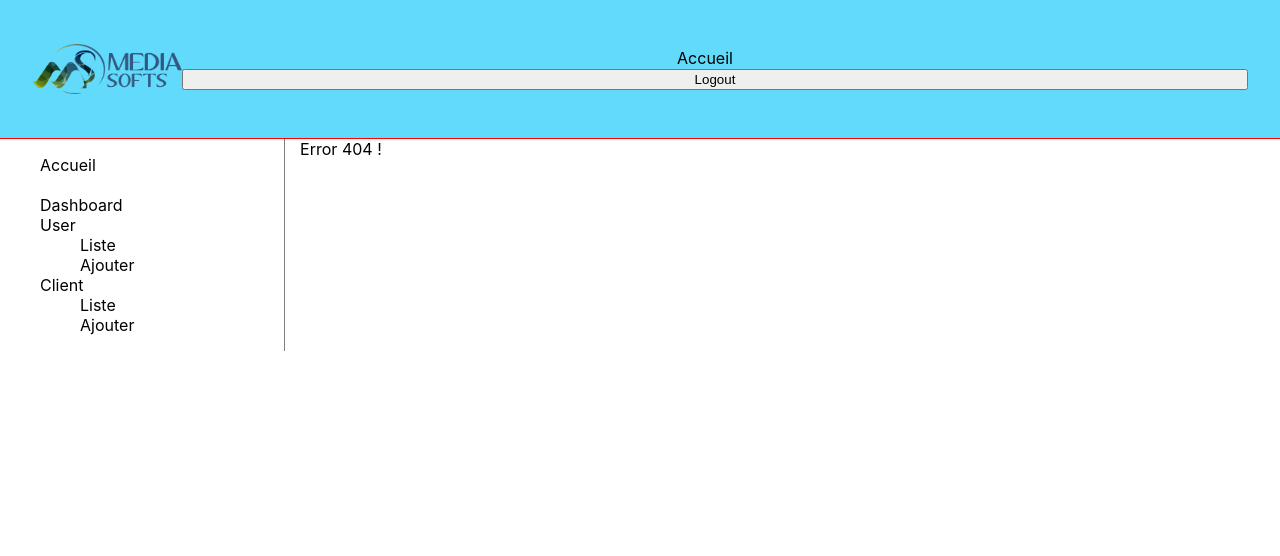
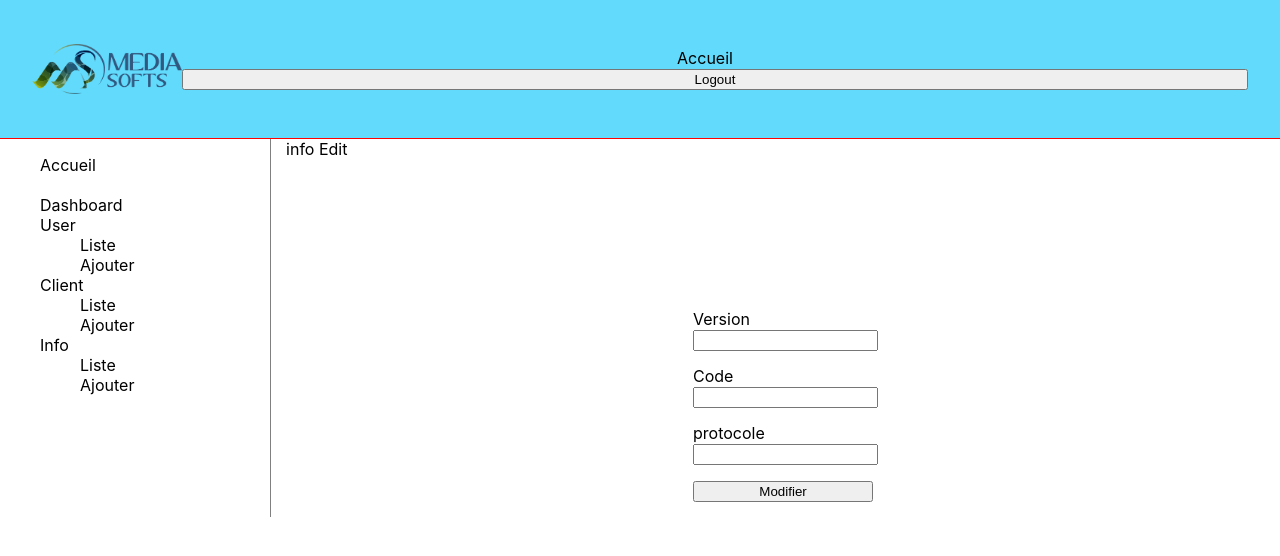
Before and after one commit to terrienf/msreact, a React (Create React App) app: page /admin/info/infoEdit/1 in a window 1280 px wide. Before the commit this address had no page. Shown: the top 556 px of the page. Built offline with nearby package versions, Linux system fonts and the light colour scheme; no server answers; sample sign-in values are in the browser's storage.

Commit message:
Dimanche 22:00

```diff
--- a/src/Component/admin/SideMenu.js
+++ b/src/Component/admin/SideMenu.js
@@ -24,6 +24,13 @@ const SideMenu = ({Roles}) => {
                         <li><Link to="/admin/client/clientAdd">Ajouter</Link></li>
                     </ul>
                 </li>
+                <li>
+                    Info
+                    <ul>
+                        <li><Link to="/admin/info/index">Liste</Link></li>
+                        <li><Link to="/admin/info/infoAdd">Ajouter</Link></li>
+                    </ul>
+                </li>
             </ul>
         </div>
     );
--- a/src/pages/Admin/AdminRouter.js
+++ b/src/pages/Admin/AdminRouter.js
@@ -5,6 +5,7 @@ import {User, UserEdit, UserAdd} from "./User";
 import {Client, ClientAdd, ClientEdit} from "./Client";
 import Error from "../../utils/error";
 import './admin.css';
+import {Info, InfoAdd, InfoEdit} from "./Info";
 
 const AdminRouter = () => {
     return (
@@ -24,6 +25,13 @@ const AdminRouter = () => {
                     <Route path="clientEdit/:cid" element={<ClientEdit/>}/>
                     <Route path="clientAdd" element={<ClientAdd/>}/>
                 </Route>
+
+                <Route path="info">
+                    <Route path="index" element={<Info />}/>
+                    <Route path="infoEdit/:iid" element={<InfoEdit/>}/>
+                    <Route path="infoAdd" element={<InfoAdd/>}/>
+                </Route>
+
                 <Route path="*" element={<Error/>}/>
             </Route>
         </Routes>
--- a/src/pages/Admin/Dashboard.js
+++ b/src/pages/Admin/Dashboard.js
@@ -10,7 +10,10 @@ const Dashboard = () => {
     useEffect(() => {
         if(flag.current === false){
             clientService.getAllClients()
-                .then(res=> setClients(res.data))
+                .then(res=> {
+                    console.log(res.data)
+                    setClients(res.data)
+                })
                 .catch(err=>console.log(err))
         }
         return() => flag.current = true
--- /dev/null
+++ b/src/pages/Admin/Info/Info.js
@@ -0,0 +1,69 @@
+import React, {useEffect, useRef, useState} from "react";
+import {Link} from "react-router-dom";
+import {infoService} from "../../../services/info.service";
+
+const User = () => {
+    const [infos, setInfos] = useState([])
+    const flag = useRef(false)
+
+
+
+// Récupération de la liste des infos à l'affichage
+    useEffect(() => {
+        if (flag.current === false) {
+            infoService.getAllInfos()
+                .then(res => {
+                    console.log(res.data)
+                    // Liste dans le state
+                    setInfos(res.data)
+                })
+                .catch(err => console.log(err))
+        }
+        return () => flag.current = true
+    }, [])
+
+    const delInfo = (infoId) => {
+        infoService.deleteInfo(infoId)
+            .then(res => {
+                console.log(res)
+                setInfos(current => current.filter(info => info.id !== infoId))
+            })
+    }
+
+    return (
+        <div className="info">
+            liste info
+            <table>
+                <thead>
+                <tr>
+                    <th>code client</th>
+                    <th>version</th>
+                    <th>ipAdress</th>
+                    <th>protocole</th>
+                </tr>
+                </thead>
+
+                <tbody>
+                {
+                    infos.map(info => (
+                        <tr key={info.id}>
+                            <td>{info.client.code}</td>
+                            <td>{info.version}</td>
+                            <td>{info.ipAdress}</td>
+                            <td>{info.protocole}</td>
+                            <td>
+                                <Link to={`/admin/info/infoEdit/${info.id}`}>
+                                    <button className="edit_infoButton">Modifier</button>
+                                </Link>
+                            </td>
+                            <td><button className="del_infoButton" onClick={() => delInfo(info.id)}>Supprimer</button></td>
+                        </tr>
+                    ))
+                }
+                </tbody>
+            </table>
+        </div>
+    );
+};
+
+export default User;
--- /dev/null
+++ b/src/pages/Admin/Info/InfoAdd.js
@@ -0,0 +1,52 @@
+import React, {useState} from 'react';
+import {useNavigate} from "react-router-dom";
+import {infoService} from "../../../services/info.service";
+
+const InfoAdd = () => {
+    const [info, setInfo] = useState([])
+    let navigate = useNavigate()
+
+    // Gestion de la modification des champs du formulaire
+    const onChange = (e) => {
+        setInfo({
+            ...info,
+            [e.target.name]: e.target.value
+        })
+        e.preventDefault()
+    }
+
+    // Gestion de la soumission du formulaire
+    const onSubmit = (e) => {
+        e.preventDefault()
+        console.log(info)
+        infoService.addInfo(info)
+            .then(res => navigate('../index'))
+            .catch(err => console.log(err))
+    }
+
+    return (
+        <div className="infoAdd">
+            info Add
+            <form onSubmit={onSubmit}>
+                <div className="group">
+                    <label htmlFor="version">Version</label>
+                    <input type="text" name="version" onChange={onChange} />
+                </div>
+
+                <div className="group">
+                    <label htmlFor="ipAdress">ipAdress</label>
+                    <input type="text" name="ipAdress" onChange={onChange} />
+                </div>
+                <div className="group">
+                    <label htmlFor="protocole">protocole</label>
+                    <input type="text" name="protocole" onChange={onChange} />
+                </div>
+                <div className="group">
+                    <button>Ajouter</button>
+                </div>
+            </form>
+        </div>
+    );
+};
+
+export default InfoAdd;
--- /dev/null
+++ b/src/pages/Admin/Info/InfoEdit.js
@@ -0,0 +1,69 @@
+import React, {useEffect, useRef, useState} from 'react';
+import {useNavigate, useParams} from "react-router-dom";
+import {infoService} from "../../../services/info.service";
+
+
+const InfoEdit = () => {
+    const [info, setInfo] = useState([])
+    const flag = useRef(false)
+    let navigate = useNavigate()
+
+    //useParams : permet de récupérer le paramètre qui se trouve dans l'URL, l'ID utilisateur
+    const {iid} = useParams()
+
+    //Modification dans le formulaire
+    const onChange = (e) => {
+        setInfo({
+            ...info,
+            [e.target.name]: e.target.value
+        });
+    };
+
+    //Envoi du formulaire
+    const onSubmit = (e) => {
+        e.preventDefault()
+        infoService.updateInfo(info)
+            .then(res => {
+                navigate('../index')
+            })
+            .catch(err => console.log(err))
+    }
+
+    useEffect(() => {
+        if (flag.current === false) {
+            infoService.getInfo(iid)
+                .then(res => {
+                    console.log(res.data)
+                    setInfo(res.data)
+                })
+                .catch(err => console.log(err))
+        }
+        return () => flag.current = true
+    }, [])
+
+
+    return (
+        <div className="infoEdit">
+            info Edit
+            <form onSubmit={onSubmit}>
+                <div className="group">
+                    <label htmlFor="version">Version</label>
+                    <input type="text" name="version" value={info.version} onChange={onChange} />
+                </div>
+                <div className="group">
+                    <label htmlFor="ipAdress">Code</label>
+                    <input type="text" name="ipAdress" value={info.ipAdress} onChange={onChange} />
+                </div>
+                <div className="group">
+                    <label htmlFor="protocole">protocole</label>
+                    <input type="text" name="protocole" value={info.protocole} onChange={onChange} />
+                </div>
+                <div className="group">
+                    <button>Modifier</button>
+                </div>
+            </form>
+        </div>
+    );
+};
+
+export default InfoEdit;
--- /dev/null
+++ b/src/pages/Admin/Info/index.js
@@ -0,0 +1,3 @@
+export {default as Info} from './Info'
+export {default as InfoEdit} from './InfoEdit'
+export {default as InfoAdd} from './InfoAdd'
--- a/src/pages/Auth/Login.js
+++ b/src/pages/Auth/Login.js
@@ -9,7 +9,7 @@ const Login = () => {
     // const[password, setPassword] = useState('')
     const [credentials, setCredentials] = useState({
         username: "admin@ms.com",
-        password: "password"
+        password: "password",
     })
 
 //Gestion de la modification des champs du formulaire de login
--- a/src/pages/User/Home.js
+++ b/src/pages/User/Home.js
@@ -1,13 +1,12 @@
-import React, {useEffect, useRef, useState} from 'react';
-import {clientService} from "../../services/client.service";
-import Card from "../../Component/user/Card";
+import React from 'react';
 import './layout.css'
+import logo from "../../Component/admin/logo.png";
 
 const Home = () => {
 
     return (
-        <div className='home'>
-            <h1>Bienvenue</h1>
+        <div className='accueil'>
+            <img src={logo} alt='mediasofts'/>
         </div>
     );
 };
--- a/src/pages/User/Infos.js
+++ b/src/pages/User/Infos.js
@@ -8,7 +8,10 @@ const Infos = () => {
 
     useEffect(() => {
         clientService.getClient(cid)
-            .then(res => setClient(res.data))
+            .then(res => {
+                console.log(res.data)
+                setClient(res.data)
+            })
             .catch(err => console.log(err))
 
     }, [])
@@ -19,9 +22,23 @@ const Infos = () => {
                 <li>{client.name}</li>
                 <li>{client.idClient}</li>
                 <li>{client.code}</li>
-                <li>{client.info}</li>
+                <li>
+                    {client.infos ? (
+                        <ul>
+                            {client.infos.map((info) => (
+                                <li key={info.id}>
+                                    Version: {info.version}, IP: {info.ipAdress}, Protocole: {info.protocole ? 'HTTP' : 'HTTPS'}, Port: {info.port}
+                                </li>
+                            ))}
+                        </ul>
+                    ) : (
+                        <p>Aucune information disponible.</p>
+                    )}
+                </li>
             </ul>
         </div>
+
+
     );
 };
 
--- a/src/pages/User/layout.css
+++ b/src/pages/User/layout.css
@@ -9,3 +9,14 @@
     height: 180px;
     object-fit: cover;
 }
+
+.accueil {
+    display: flex;
+    justify-content: center;
+    align-items: center;
+    height: 80vh;
+}
+.accueil img {
+    max-width: 100%;
+    max-height: 100%;
+}
--- /dev/null
+++ b/src/services/info.service.js
@@ -0,0 +1,24 @@
+import Axios from './caller.service'
+
+let getAllInfos = () => {
+    return Axios.get('/infos')
+}
+
+let getInfo = (iid) => {
+    return Axios.get ('/infos/'+iid)
+}
+
+let addInfo = (info) => {
+    return Axios.post('/infos', info)
+}
+
+let updateInfo =(info) => {
+    return Axios.put('/infos/'+info.id, info)
+}
+let deleteInfo = (iid) => {
+    return Axios.delete('/infos/'+iid)
+}
+
+export const infoService = {
+    getAllInfos, getInfo, addInfo, updateInfo, deleteInfo
+}
```
Also changed, not shown: src/pages/User/logo.png (added).
